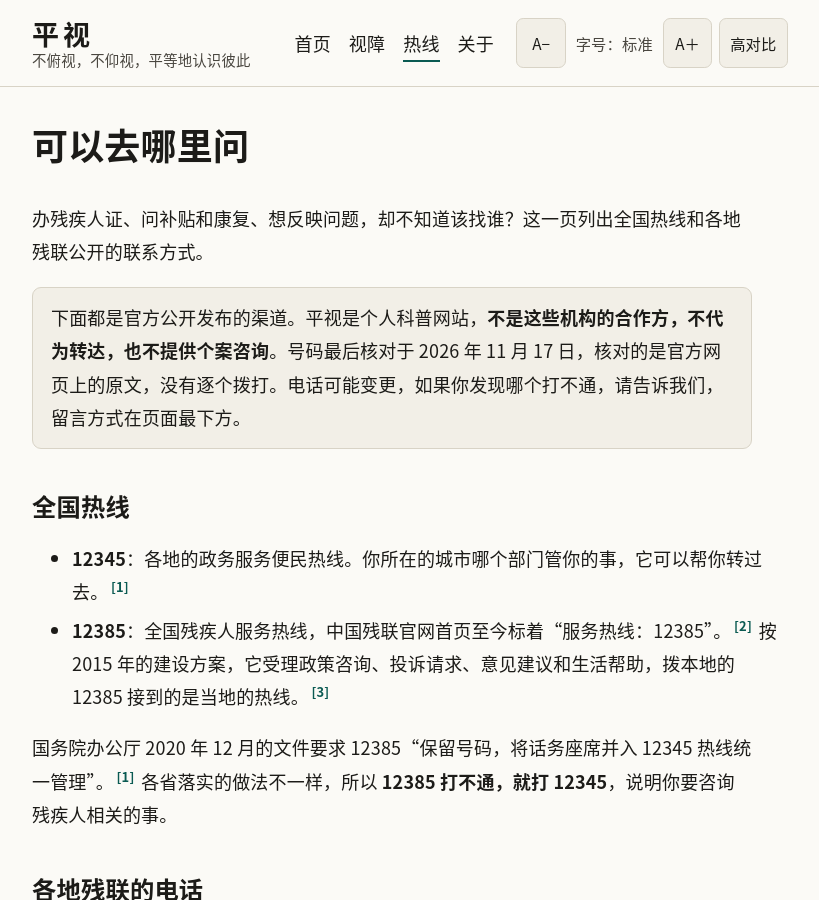
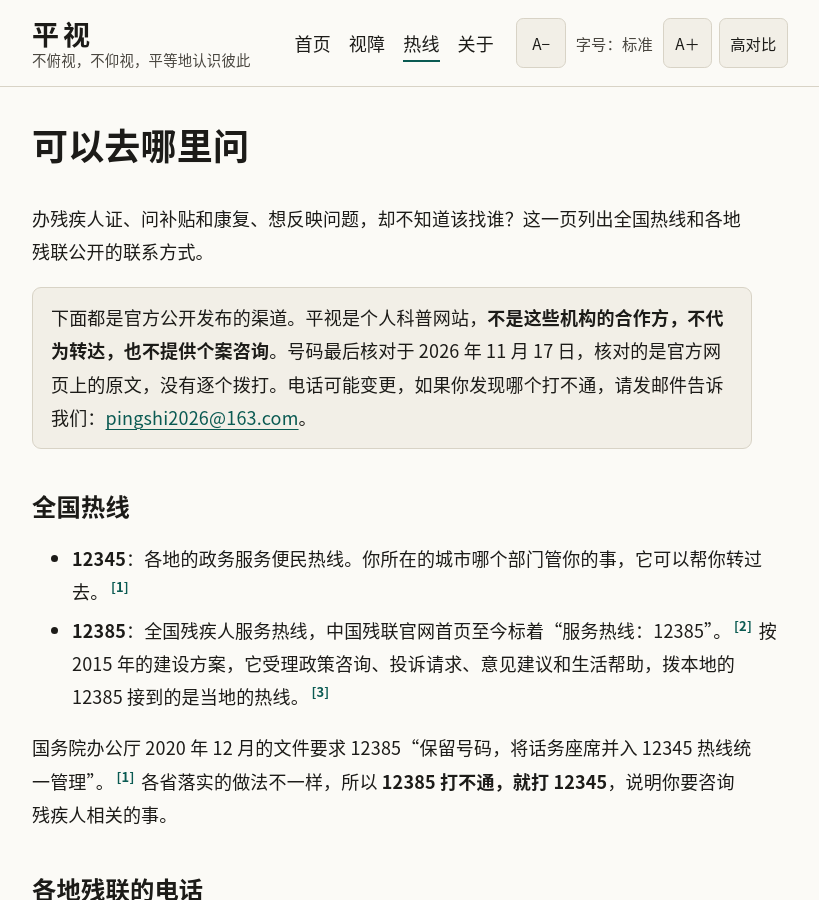
Before and after one commit to zzzopb/zzzopb.github.io, a Jekyll site: the page built from help.md, in a window 1280 px wide and 900 px high. Shown: the whole window, without its empty margins (230-1049 px from the left). Built offline with Jekyll 4.4.1, drawn with Linux system fonts in a browser that asks for light colours; some of the changed text lies outside the part shown.

Commit message:
加回联系邮箱（写在 _config.yml 的 email，一处修改全站生效）
Co-Authored-By: Claude Fable 5.2 <noreply@anthropic.com>
Claude-Session: https://claude.ai/code/session_01M2ukfjBL9E3z71pw2RjgPe

```diff
--- a/_config.yml
+++ b/_config.yml
@@ -5,6 +5,8 @@ lang: zh-CN
 url: https://zzzopb.github.io
 baseurl: ""
 timezone: Asia/Shanghai
+# 联系邮箱：页脚、关于页、热线页都从这里读，以后换邮箱只改这一行
+email: pingshi2026@163.com
 # 国内备案号（工信部 ICP 备案，2026-11-16 通过），显示在每页页脚
 icp: 辽ICP备2026027486号
 
--- a/_includes/footer.html
+++ b/_includes/footer.html
@@ -2,7 +2,7 @@
   <div class="wrap">
     <p>{{ site.title }} · {{ site.tagline }}</p>
     <p>本站内容仅为科普，每个人的情况都不同。与任何人相处，最好的尊重是平等相待；如果对方可能需要帮助，先问一句“需要帮忙吗？”<a href="{{ '/about/' | relative_url }}#shuoming">完整说明</a></p>
-    <p>发现错误或有更好的表达？欢迎<a href="https://github.com/zzzopb/zzzopb.github.io/issues">在这里留言纠错</a>。</p>
+    <p>发现错误或有更好的表达？欢迎发邮件到 <a href="mailto:{{ site.email }}">{{ site.email }}</a>，或者<a href="https://github.com/zzzopb/zzzopb.github.io/issues">在 GitHub 留言</a>。</p>
     {% if site.icp %}<p class="beian"><a href="https://beian.miit.gov.cn/" target="_blank" rel="noopener noreferrer">{{ site.icp }}<span class="visually-hidden">（在新窗口打开）</span></a></p>{% endif %}
   </div>
 </footer>
--- a/help.md
+++ b/help.md
@@ -10,7 +10,7 @@ summary: 办证、补贴、康复、维权，不知道该找谁时可以打的
 
 办残疾人证、问补贴和康复、想反映问题，却不知道该找谁？这一页列出全国热线和各地残联公开的联系方式。
 
-<p class="note">下面都是官方公开发布的渠道。平视是个人科普网站，<strong>不是这些机构的合作方，不代为转达，也不提供个案咨询</strong>。号码最后核对于 2026 年 11 月 17 日，核对的是官方网页上的原文，没有逐个拨打。电话可能变更，如果你发现哪个打不通，请告诉我们，留言方式在页面最下方。</p>
+<p class="note">下面都是官方公开发布的渠道。平视是个人科普网站，<strong>不是这些机构的合作方，不代为转达，也不提供个案咨询</strong>。号码最后核对于 2026 年 11 月 17 日，核对的是官方网页上的原文，没有逐个拨打。电话可能变更，如果你发现哪个打不通，请发邮件告诉我们：<a href="mailto:{{ site.email }}">{{ site.email }}</a>。</p>
 
 ## 全国热线 {#quanguo}
 
@@ -86,7 +86,7 @@ summary: 办证、补贴、康复、维权，不知道该找谁时可以打的
 
 <p class="pending-list"><a href="https://www.hebcl.org.cn/">河北</a>、<a href="http://www.sxdpf.org.cn/">山西</a>、<a href="http://www.nmgcl.org.cn/">内蒙古</a>、<a href="http://www.ahdpf.org.cn/">安徽</a>、<a href="http://www.1203.org/">福建</a>、<a href="http://www.jxdpf.gov.cn/">江西</a>、<a href="http://www.sddpf.org.cn/">山东</a>、<a href="http://www.hndpf.org/">湖南</a>、<a href="http://www.gxdpf.org.cn/">广西</a>、<a href="http://www.hidpf.org.cn/">海南</a>、<a href="http://www.scdpf.org.cn/">四川</a>、<a href="http://www.gzsdpf.org.cn/hdcy/rxdh/">贵州</a>、<a href="https://www.yncl.org.cn/">云南</a>、<a href="https://dpf.xzdw.gov.cn/">西藏</a>、<a href="http://www.sndpf.cn/f/">陕西</a>、<a href="https://www.qhcl.org.cn/">青海</a></p>
 
-如果你知道其中某个地区的官方电话，欢迎通过页面最下方的留言方式告诉我们，附上你看到它的网页，我们核对后补上。港澳台的制度不同，这一页暂时没有包括。
+如果你知道其中某个地区的官方电话，欢迎发邮件到 <a href="mailto:{{ site.email }}">{{ site.email }}</a>，附上你看到它的网页，我们核对后补上。港澳台的制度不同，这一页暂时没有包括。
 
 ## 城市详细页
 
```
Also changed, not shown: about.md (+1 -1 lines).
